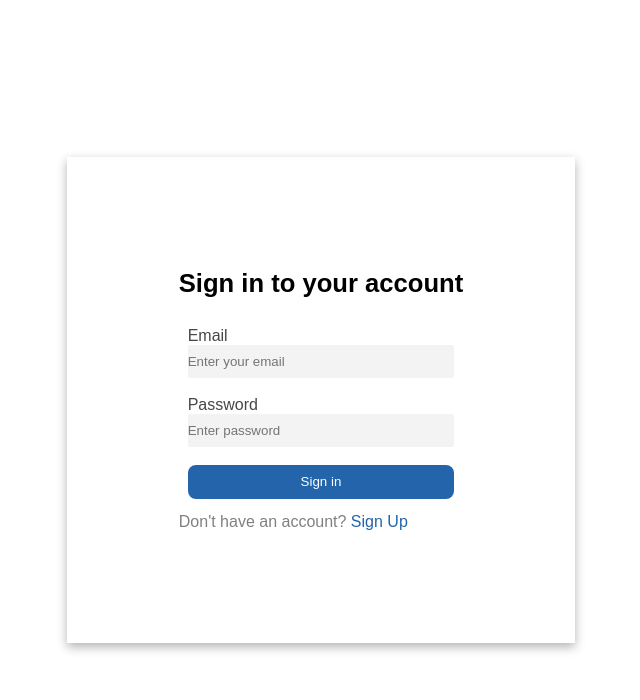
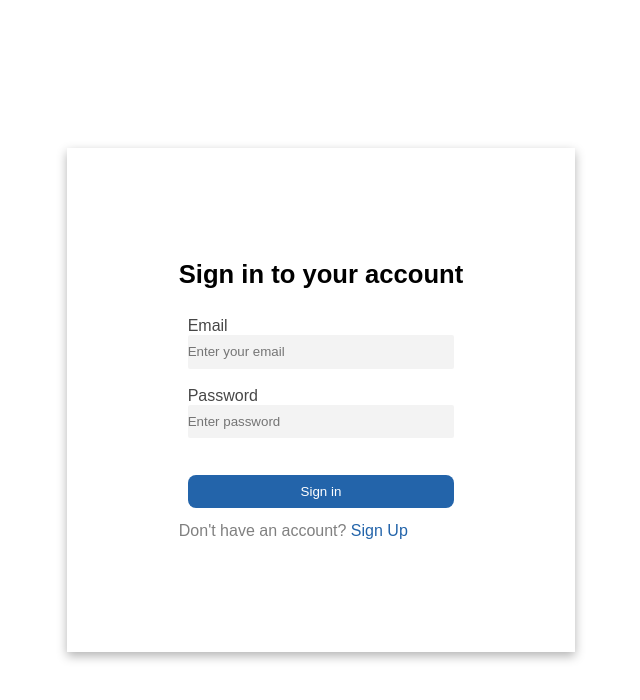
Before and after one commit to Kingestif/Authflow, a React (Vite) app in the folder Frontend/authflow/: page / in a window 1280 px wide. Shown: the top 700 px of the page, without its empty margins (319-959 px from the left). Built offline with nearby package versions, Linux system fonts and the light colour scheme.

Commit message:
added style

```diff
--- a/Frontend/authflow/src/styles/signin.css
+++ b/Frontend/authflow/src/styles/signin.css
@@ -63,6 +63,7 @@ body, html{
     background-color:#2364AA;
     color:white;
     border-radius: 8px;
+    margin-top: 7%;
 }
 
 .signin-container a{
```
